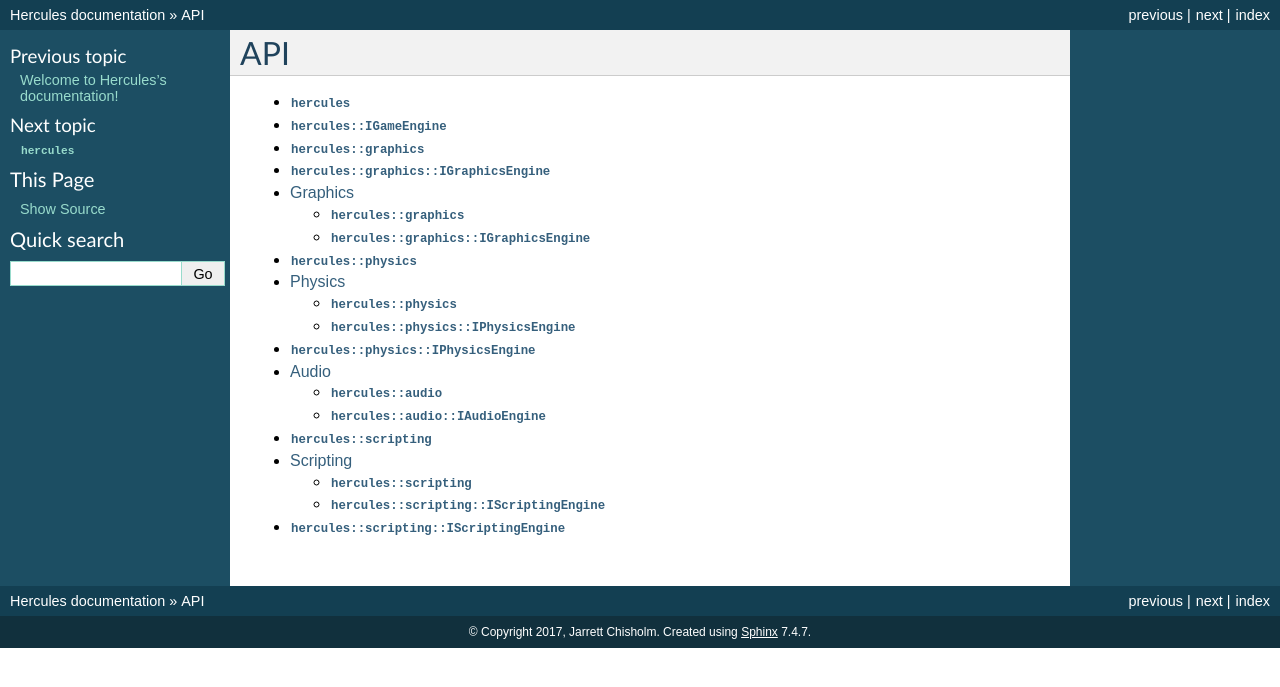
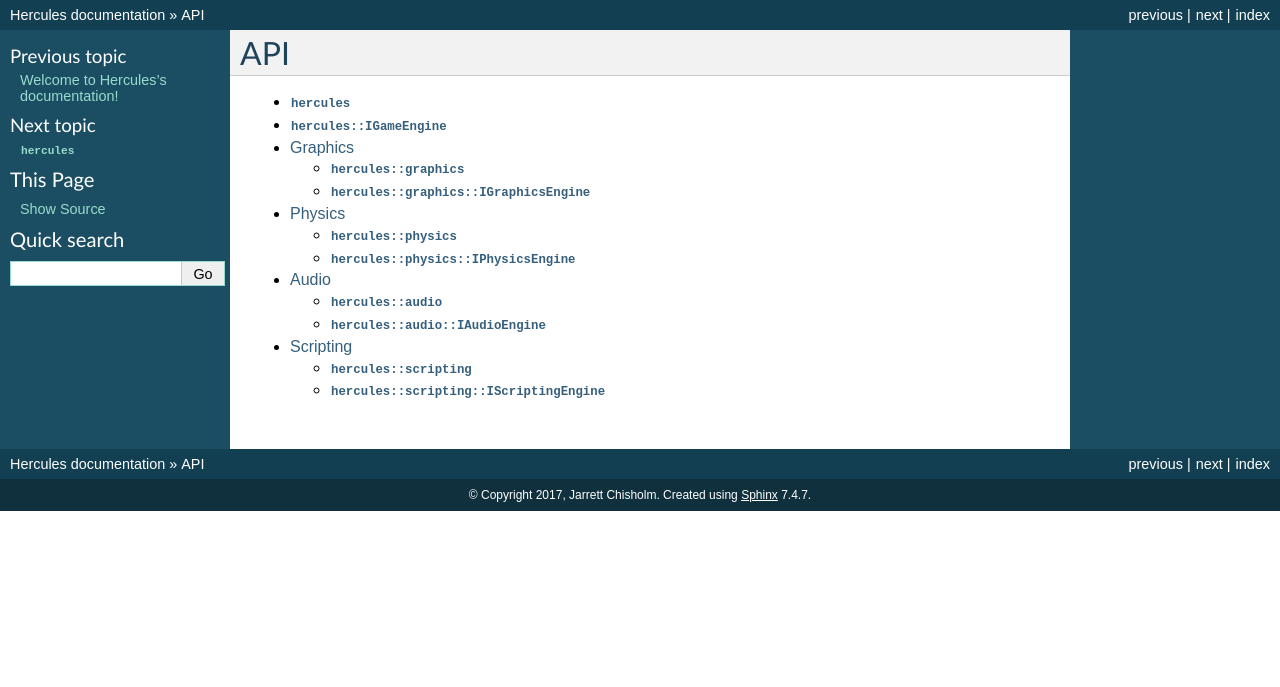
Before and after one commit to icebreakersentertainment/ice_engine, a Sphinx documentation site: the page built from docs/api/index.rst, in a window 1280 px wide. Shown: the top 687 px of the page. Built offline with Sphinx 7.4.7, drawn with Linux system fonts in a browser that asks for light colours; some of the changed lines change nothing that is shown.

Commit message:
readthedocs

```diff
--- a/docs/api/index.rst
+++ b/docs/api/index.rst
@@ -6,7 +6,7 @@ API
 
    full-api
    *
-   graphics/*
-   physics/*
+   graphics/index
+   physics/index
    audio/index
-   scripting/*
+   scripting/index
```
